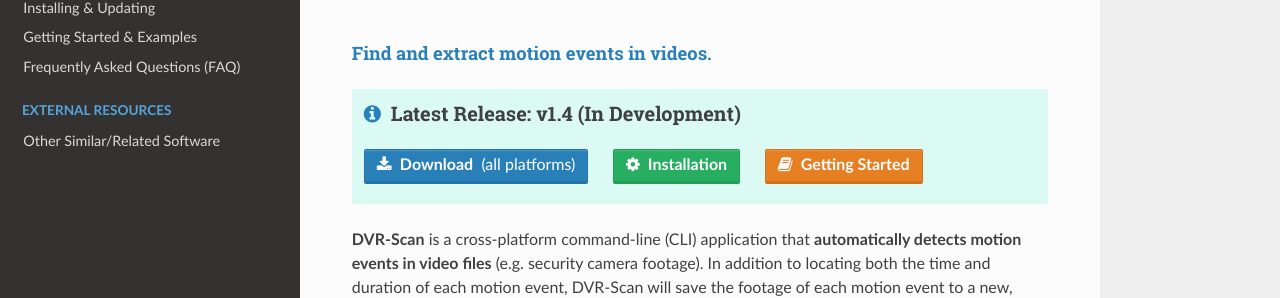
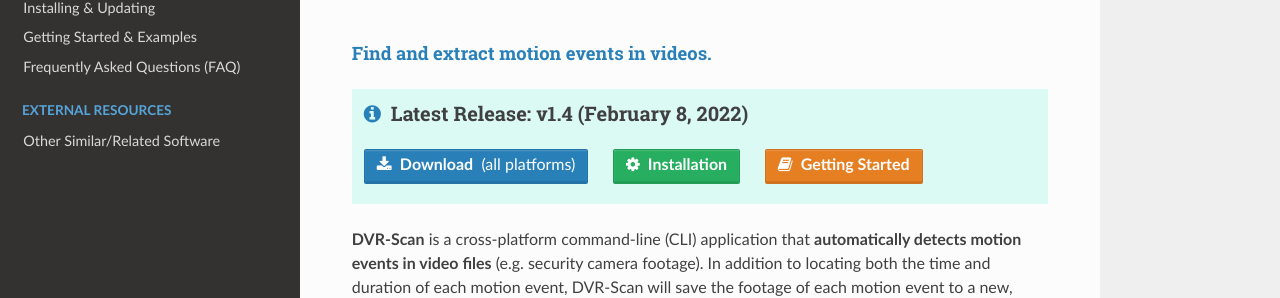
Before and after one commit to Breakthrough/DVR-Scan, an MkDocs documentation site: the page built from docs/index.md, in a window 1280 px wide and 1045 px high. Shown: the part 338-636 px from the top of the window. Built offline with MkDocs 1.6.1, drawn with Linux system fonts in a browser that asks for light colours; nearby versions of some CDN libraries; old or Windows-style settings are respelled for this version of MkDocs.

Commit message:
Add missing release date.

```diff
--- a/docs/index.md
+++ b/docs/index.md
@@ -2,7 +2,7 @@
 <h4 class="wy-text-info" style="margin-top:-1em;">Find and extract motion events in videos.</h4>
 
 <div class="important">
-<h3 class="wy-text-neutral"><span class="fa fa-info-circle wy-text-info"></span>&nbsp; Latest Release: <b>v1.4</b> (In Development)</h3>
+<h3 class="wy-text-neutral"><span class="fa fa-info-circle wy-text-info"></span>&nbsp; Latest Release: <b>v1.4</b> (February 8, 2022)</h3>
 <a href="download/" class="btn btn-info" style="margin-bottom:8px;" role="button"><span class="fa fa-download"></span>&nbsp; <b>Download</b>&nbsp;&nbsp;(all platforms)</a> &nbsp;&nbsp;&nbsp;&nbsp; <a href="guide/installing/" class="btn btn-success" style="margin-bottom:8px;" role="button"><span class="fa fa-gear"></span>&nbsp; <b>Installation</b></a> &nbsp;&nbsp;&nbsp;&nbsp; <a href="guide/examples/" class="btn btn-warning" style="margin-bottom:8px;" role="button"><span class="fa fa-book"></span>&nbsp; <b>Getting Started</b></a>
 </div>
 
```
